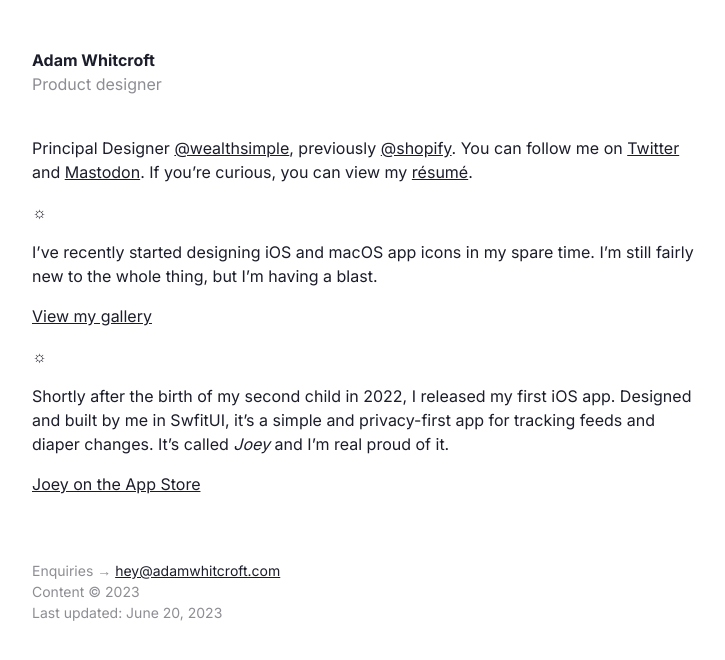
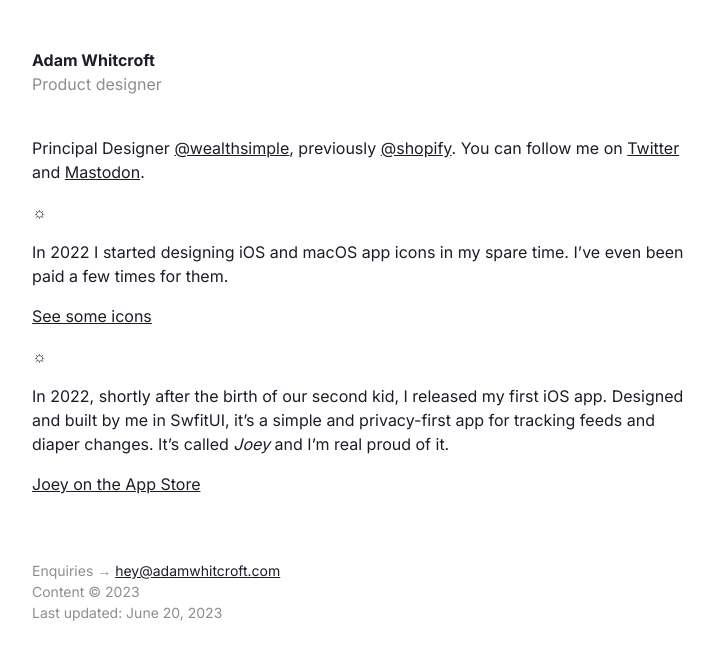
Before and after one commit to AdamWhitcroft/adamwhitcroft.github.io, a Jekyll site: the page built from index.md, in a window 1280 px wide. Shown: the top 660 px of the page, without its empty margins (272-997 px from the left). Built offline with Jekyll 4.4.1, drawn with Linux system fonts in a browser that asks for light colours.

Commit message:
rewrote home page a bit

```diff
--- a/_data/home.yml
+++ /dev/null
@@ -1,3 +0,0 @@
-- entry: Principal product designer [@wealthsimple](https://www.wealthsimple.com/en-ca)
-- entry: Previously [@shopify](https://www.shopify.com/)
-- entry: You can follow me on <a rel="me" href="https://mastodon.design/@adam">Mastodon</a> or [Twitter](https://twitter.com/AdamWhitcroft)
--- a/index.md
+++ b/index.md
@@ -4,16 +4,16 @@ title: Home
 class: home
 ---
 
-Principal Designer [@wealthsimple](https://www.wealthsimple.com/en-ca), previously [@shopify](https://www.shopify.com/). You can follow me on [Twitter](https://twitter.com/AdamWhitcroft) and [Mastodon](https://mastodon.design/@adam). If you're curious, you can view my [résumé](/resume/).
+Principal Designer [@wealthsimple](https://www.wealthsimple.com/en-ca), previously [@shopify](https://www.shopify.com/). You can follow me on [Twitter](https://twitter.com/AdamWhitcroft) and [Mastodon](https://mastodon.design/@adam).
 
 ☼
 
-I've recently started designing iOS and macOS app icons in my spare time. I'm still fairly new to the whole thing, but I'm having a blast.
+In 2022 I started designing iOS and macOS app icons in my spare time. I've even been paid a few times for them.
 
-[View my gallery](/icons/)
+[See some icons](/icons/)
 
 ☼
 
-Shortly after the birth of my second child in 2022, I released my first iOS app. Designed and built by me in SwfitUI, it's a simple and privacy-first app for tracking feeds and diaper changes. It's called *Joey* and I'm real proud of it.
+In 2022, shortly after the birth of our second kid, I released my first iOS app. Designed and built by me in SwfitUI, it's a simple and privacy-first app for tracking feeds and diaper changes. It's called *Joey* and I'm real proud of it.
 
 [Joey on the App Store](https://apps.apple.com/ca/app/joey/id1640592100)
```
